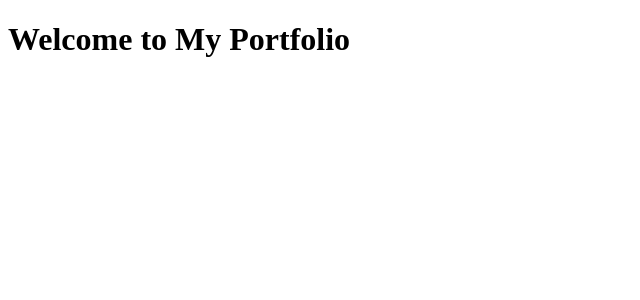
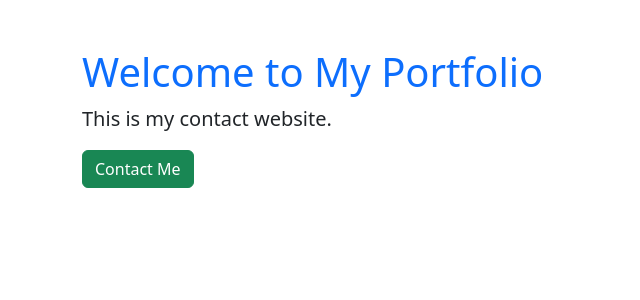
Before and after one commit to kasideduamgthong/contact-website, a Flask app: page / in a window 1280 px wide. Shown: the top 300 px of the page, without its empty margins (0-640 px from the left). Run offline with Flask 3, Linux system fonts and the light colour scheme.

Commit message:
Day2: Add Bootstrap to home page

```diff
--- a/templates/home.html
+++ b/templates/home.html
@@ -2,8 +2,17 @@
 <html>
 <head>
     <title>Home</title>
+
+    <!-- Bootstrap CSS -->
+    <link href="https://cdn.jsdelivr.net/npm/bootstrap@5.3.2/dist/css/bootstrap.min.css" rel="stylesheet">
 </head>
 <body>
-    <h1>Welcome to My Portfolio</h1>
+
+    <div class="container mt-5">
+        <h1 class="text-primary">Welcome to My Portfolio</h1>
+        <p class="lead">This is my contact website.</p>
+        <button class="btn btn-success">Contact Me</button>
+    </div>
+
 </body>
 </html>
```
